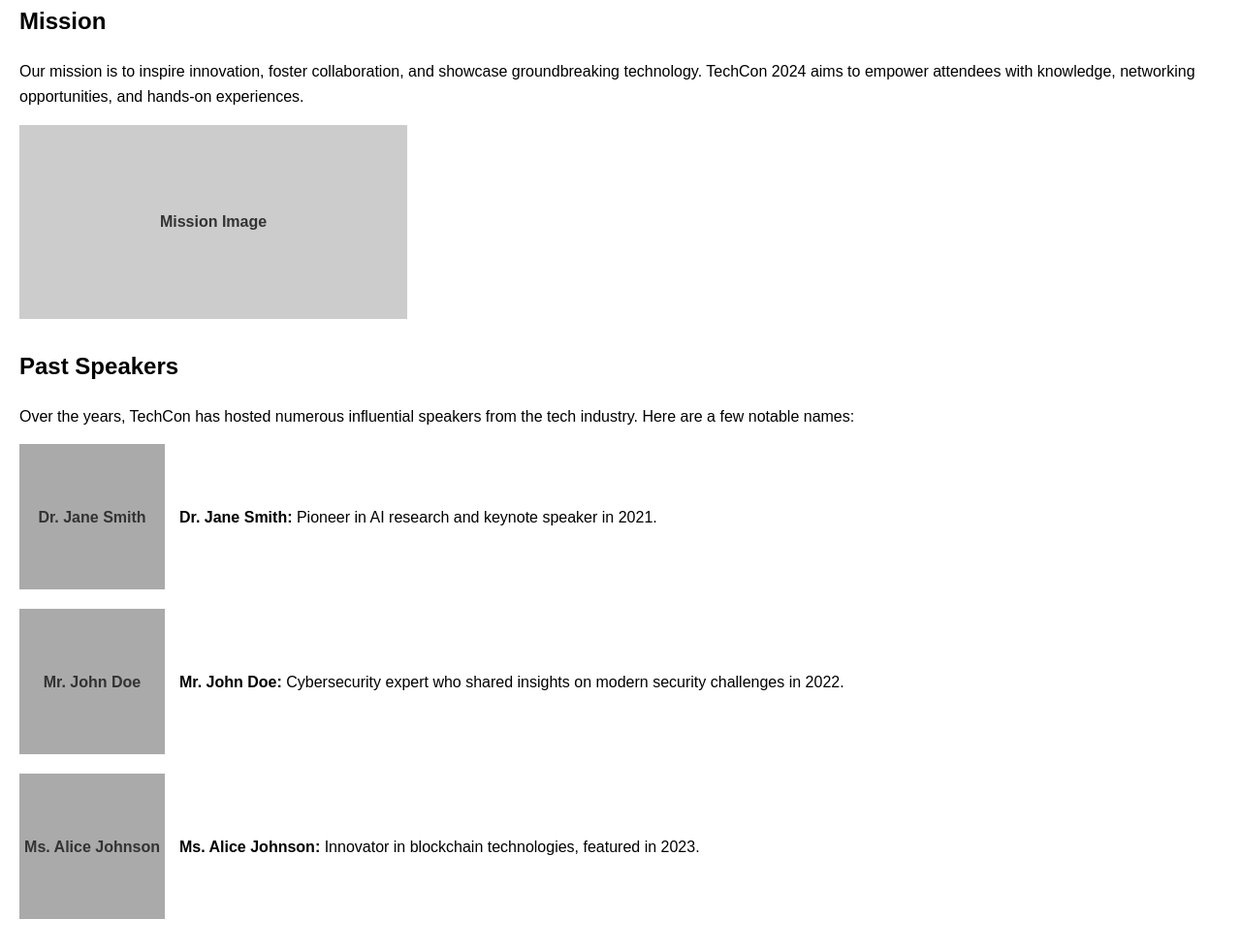
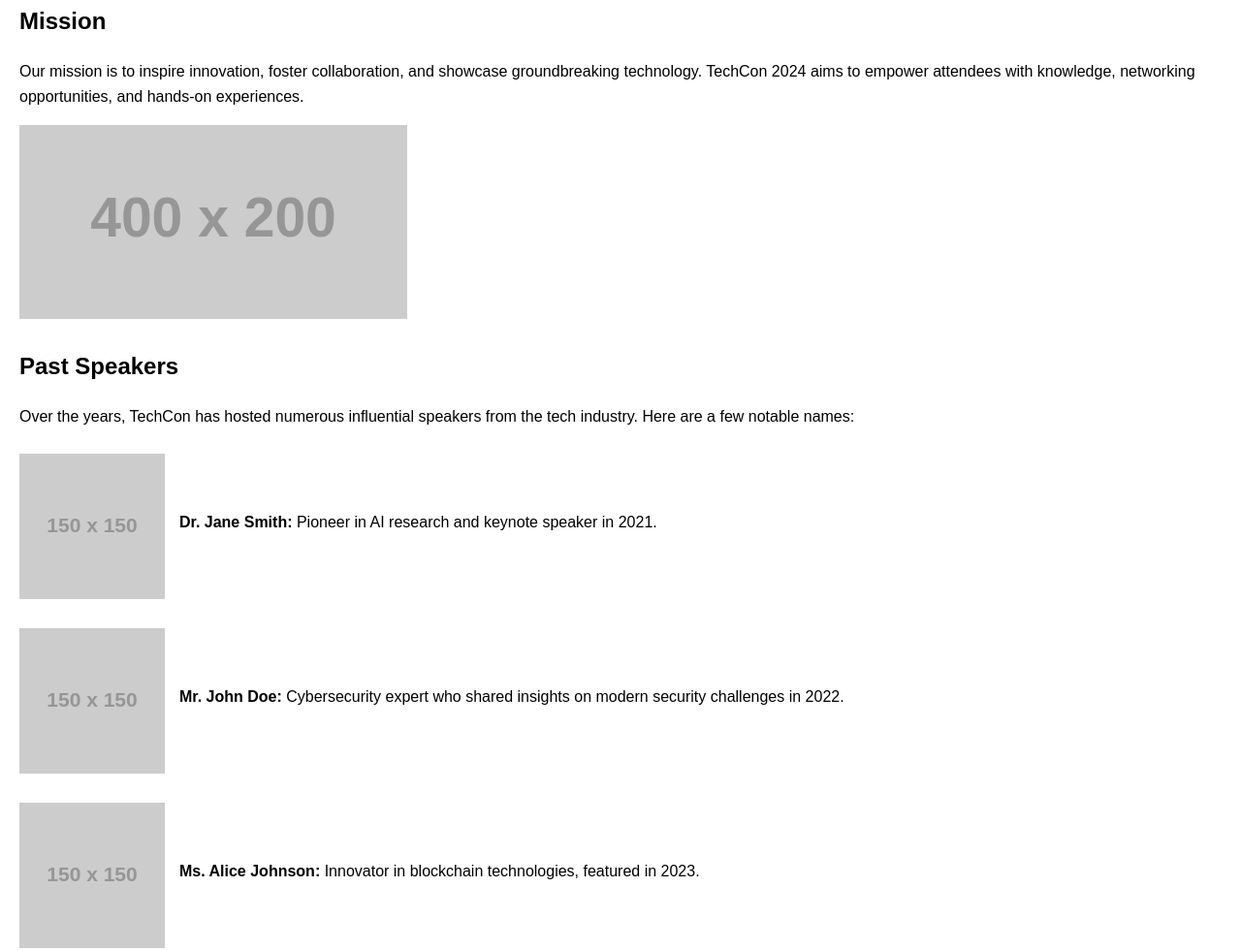
Before and after one commit to sultanmawdood/TechCon_HTML, a plain HTML site: page about.html in a window 1280 px wide. Shown: the part 552-1533 px from the top of the page at 97% size. Drawn offline with Linux system fonts and the light colour scheme; placeholder pictures from the web are drawn by us.

Commit message:
Update about.html

```diff
--- a/about.html
+++ b/about.html
@@ -31,16 +31,10 @@
         article {
             margin-bottom: 30px;
         }
-        .placeholder {
-            width: 100%;
-            max-width: 400px;
-            height: 200px;
-            background-color: #ccc;
-            display: flex;
-            align-items: center;
-            justify-content: center;
-            color: #333;
-            font-weight: bold;
+        article img {
+            max-width: 100%;
+            height: auto;
+            display: block;
             margin-top: 10px;
         }
         .speaker {
@@ -48,15 +42,9 @@
             align-items: center;
             margin-bottom: 20px;
         }
-        .speaker-placeholder {
+        .speaker img {
             width: 150px;
-            height: 150px;
-            background-color: #aaa;
-            display: flex;
-            align-items: center;
-            justify-content: center;
-            color: #333;
-            font-weight: bold;
+            height: auto;
             margin-right: 15px;
             flex-shrink: 0;
         }
@@ -88,38 +76,42 @@
         <article>
             <h2>History</h2>
             <p>TechCon started in 2010 as a small meetup of tech enthusiasts. Over the years, it has grown into a global conference attracting innovators, developers, and tech leaders from around the world.</p>
-            <div class="placeholder">History Image</div>
+            <img src="https://via.placeholder.com/400x200?text=History+Image" alt="Historic photo from the first TechCon conference">
         </article>
 
         <!-- Mission Section -->
         <article>
             <h2>Mission</h2>
             <p>Our mission is to inspire innovation, foster collaboration, and showcase groundbreaking technology. TechCon 2024 aims to empower attendees with knowledge, networking opportunities, and hands-on experiences.</p>
-            <div class="placeholder">Mission Image</div>
+            <img src="https://via.placeholder.com/400x200?text=Mission+Image" alt="Illustration representing innovation and collaboration">
         </article>
 
         <!-- Past Speakers Section -->
         <article>
             <h2>Past Speakers</h2>
             <p>Over the years, TechCon has hosted numerous influential speakers from the tech industry. Here are a few notable names:</p>
+
             <div class="speaker">
-                <div class="speaker-placeholder">Dr. Jane Smith</div>
+                <img src="https://via.placeholder.com/150?text=Dr.+Jane+Smith" alt="Photo of Dr. Jane Smith">
                 <div>
                     <strong>Dr. Jane Smith:</strong> Pioneer in AI research and keynote speaker in 2021.
                 </div>
             </div>
+
             <div class="speaker">
-                <div class="speaker-placeholder">Mr. John Doe</div>
+                <img src="https://via.placeholder.com/150?text=Mr.+John+Doe" alt="Photo of Mr. John Doe">
                 <div>
                     <strong>Mr. John Doe:</strong> Cybersecurity expert who shared insights on modern security challenges in 2022.
                 </div>
             </div>
+
             <div class="speaker">
-                <div class="speaker-placeholder">Ms. Alice Johnson</div>
+                <img src="https://via.placeholder.com/150?text=Ms.+Alice+Johnson" alt="Photo of Ms. Alice Johnson">
                 <div>
                     <strong>Ms. Alice Johnson:</strong> Innovator in blockchain technologies, featured in 2023.
                 </div>
             </div>
+
         </article>
     </main>
 
```
